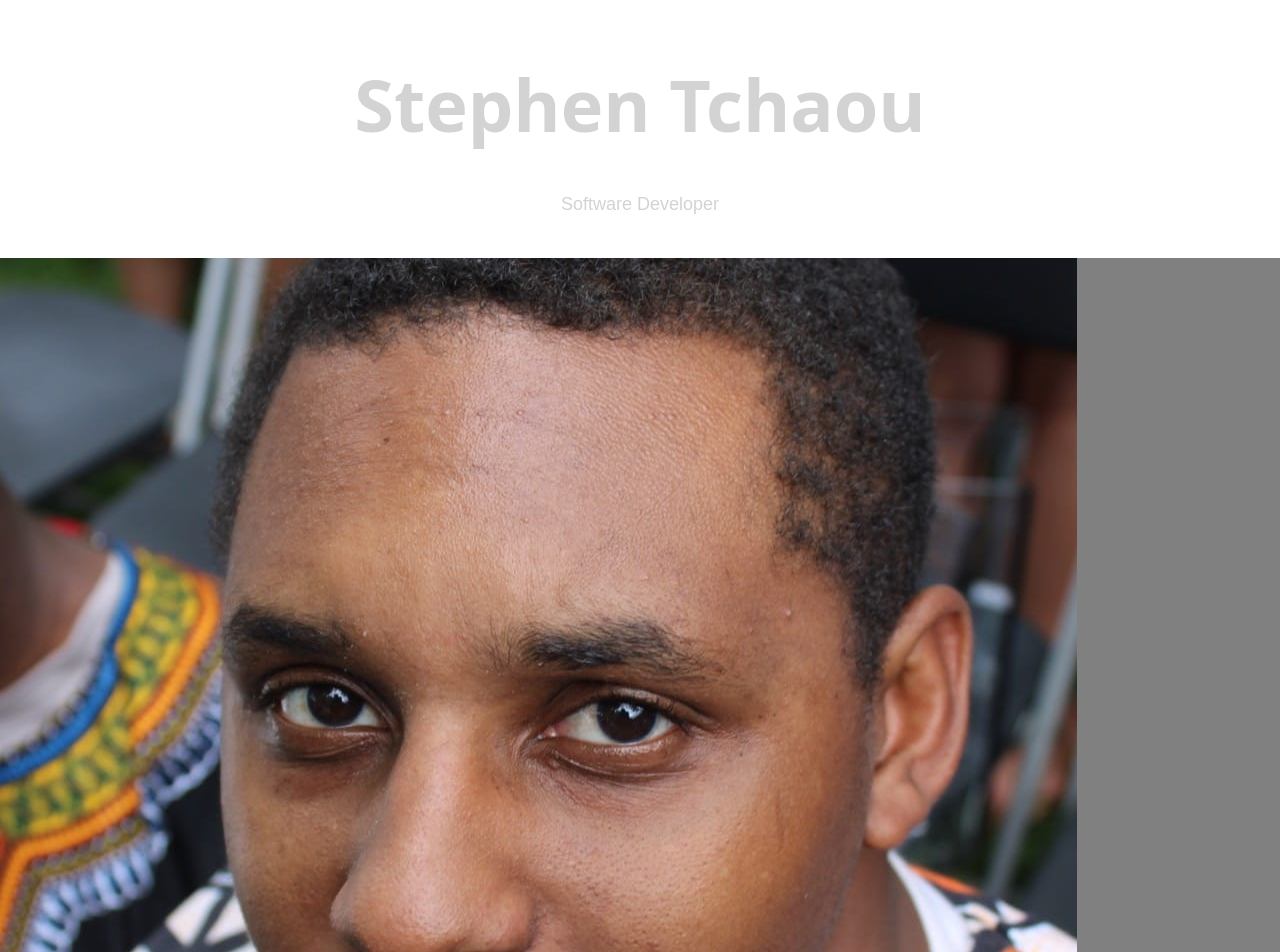
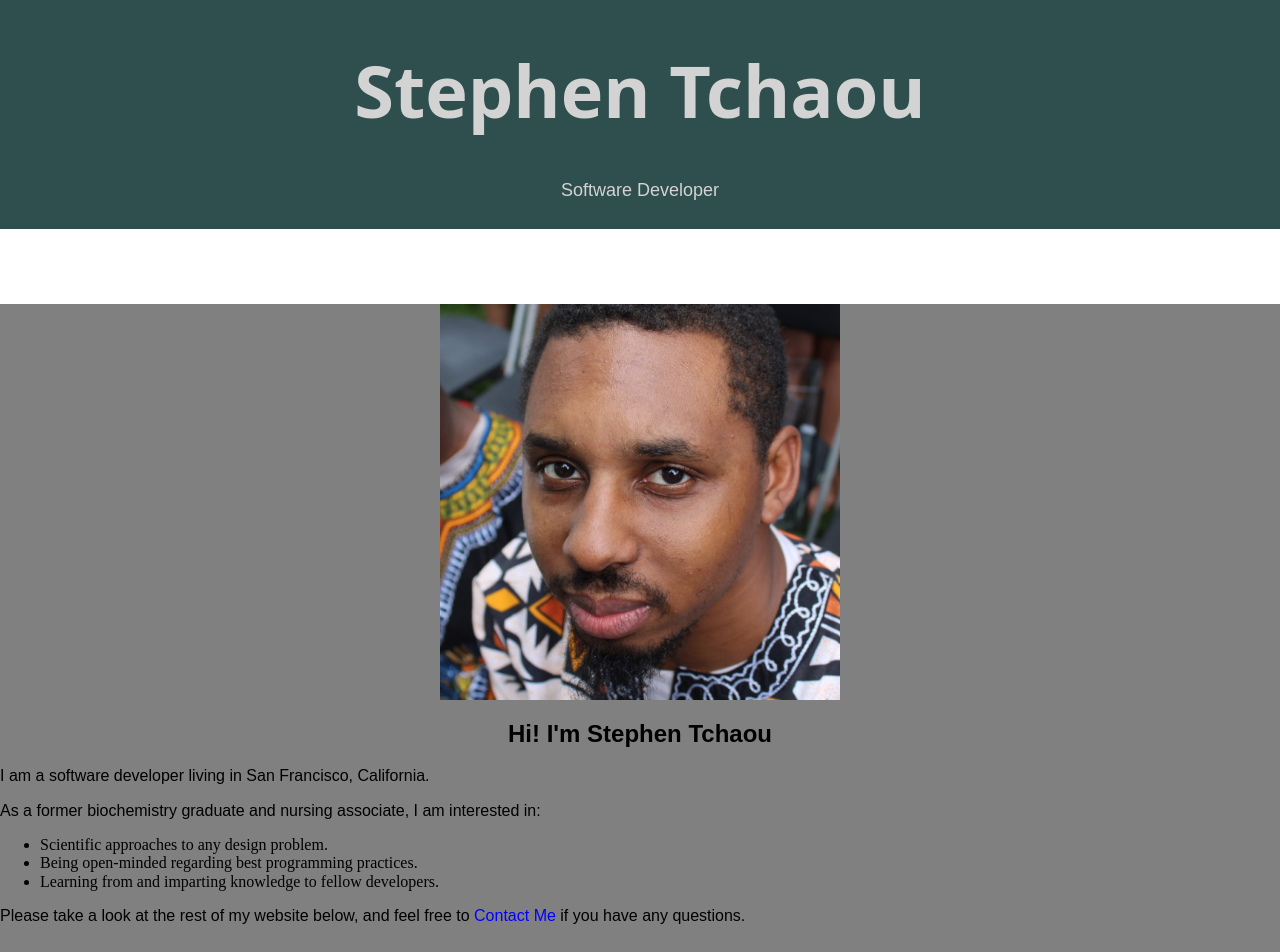
Before and after one commit to stephenengineer/portfolio, a plain HTML site: page index.html in a window 1280 px wide. Shown: the top 952 px of the page. Drawn offline with nearby package versions, Linux system fonts and the light colour scheme; a script that the page names is missing.

Commit message:
Some visual style fixes

```diff
--- a/index.html
+++ b/index.html
@@ -53,7 +53,7 @@
 					<!-- insert mail-to link here -->
 					<li><a href="mailto:stephen.tchaou@alumni.stonybrook.edu" target="_blank">Email</a></li>
 					<li><a href="https://twitter.com/StephenTchaou" target="_blank">Twitter</a></li>
-					<li><a href="tel:516-384-8041" target="_blank">(516)384-8041</a></li>
+					<li><a href="tel:516-384-8041" target="_blank">Phone</a></li>
 				</ol>
 				<!-- San Francisco Google Maps -->
 				<img src="images/san-francisco-map.png" alt="Local Google Map of San Francisco">
@@ -62,6 +62,7 @@
 
 		<footer class="wrapper">
 			<!-- Copyright -->
+			<p>© Stephen Tchaou</p>
 		</footer>
 
 		<script src="script.js"></script>
--- a/style.css
+++ b/style.css
@@ -7,9 +7,14 @@
 	margin: auto;
 }
 
+/* Eliminate white space at the top */
+html {
+  margin-top: 0;
+}
+
 header {
-	height: 135px;
 	color: lightgray;
+  padding: 1px 0 10px 0;
 }
 
 main {
@@ -18,17 +23,17 @@ main {
 
 footer {
 	color: white;
+  height: 50px;
 }
 
 header, footer {
-	background-color: darkbrown;
+	background-color: darkslategray;
 }
 
 /* Page Heading */
 h1 {
 	font-family: 'open sans', serif;
 	font-size: 72px;
-	padding: 15px 0 0 0;
 }
 
 /* Intro Heading */
@@ -40,7 +45,7 @@ h3 {
 	font-family: 'league spartan', cursive, serif;
 }
 
-header, h2, h3, footer {
+header, h2, h3, footer, img {
 	text-align: center
 }
 
@@ -58,13 +63,26 @@ body p {
 /* Footnote copyright text */
 footer p {
 	font-family: monospace, sans-serif;
+  padding: 0;
 }
 
 article {
 	margin: 75px 0;
 }
 
+/* Size down pictures */
+img {
+	display: block;
+	width: 400px;
+	margin-left: auto;
+	margin-right: auto;
+}
+
 /* Dynamic Links */
+a {
+	text-decoration: none;
+}
+
 a:link {
 	color: blue;
 }
```
